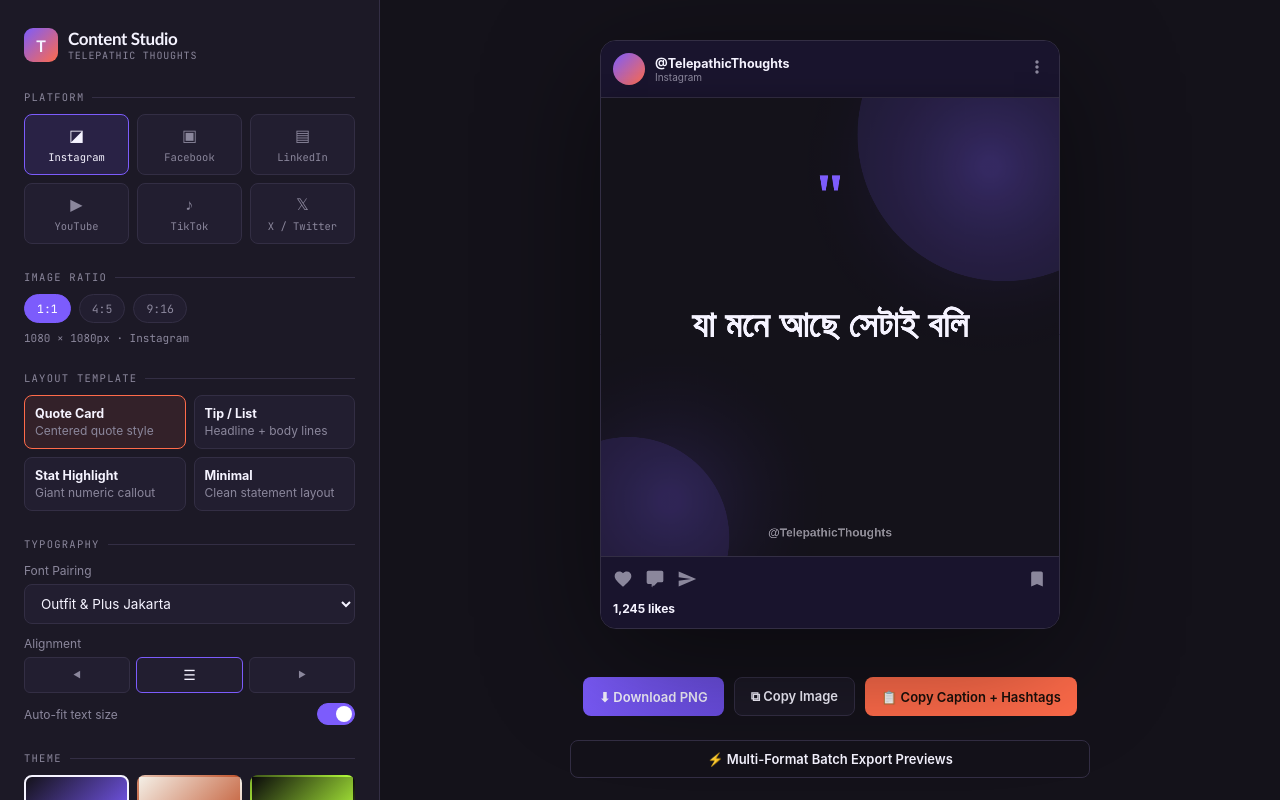
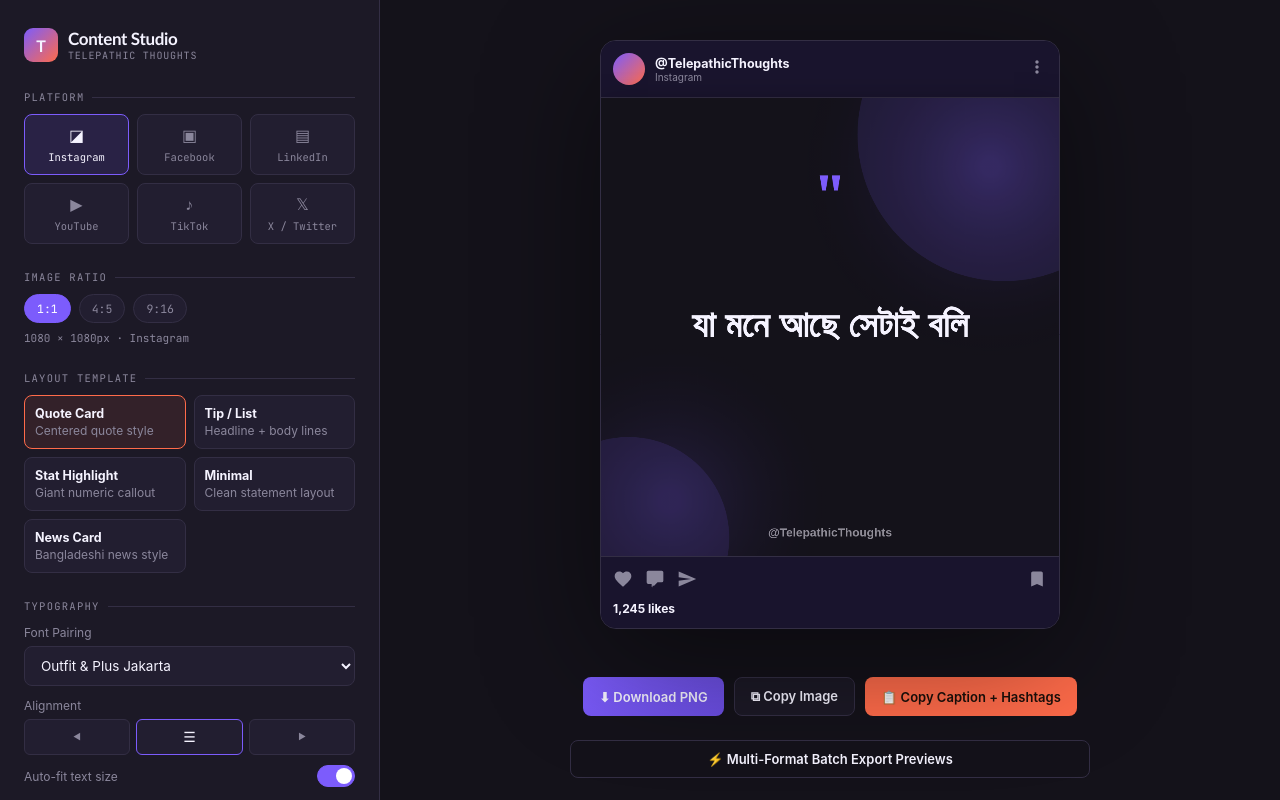
Before and after one commit to maruf-pfc/content-studio, a Vue app: page / in a window 1280 px wide. Built offline with nearby package versions, Linux system fonts and the light colour scheme; a web font is replaced by a local one.

Commit message:
feat: add News Card to the TEMPLATES array

```diff
--- a/src/App.vue
+++ b/src/App.vue
@@ -38,7 +38,8 @@
   { id: 'quote', name: 'Quote Card', desc: 'Centered quote style' },
   { id: 'tip', name: 'Tip / List', desc: 'Headline + body lines' },
   { id: 'stat', name: 'Stat Highlight', desc: 'Giant numeric callout' },
-  { id: 'simple', name: 'Minimal', desc: 'Clean statement layout' }
+  { id: 'simple', name: 'Minimal', desc: 'Clean statement layout' },
+  { id: 'news', name: 'News Card', desc: 'Bangladeshi news style' }
 ];
 
 interface Theme {
```
